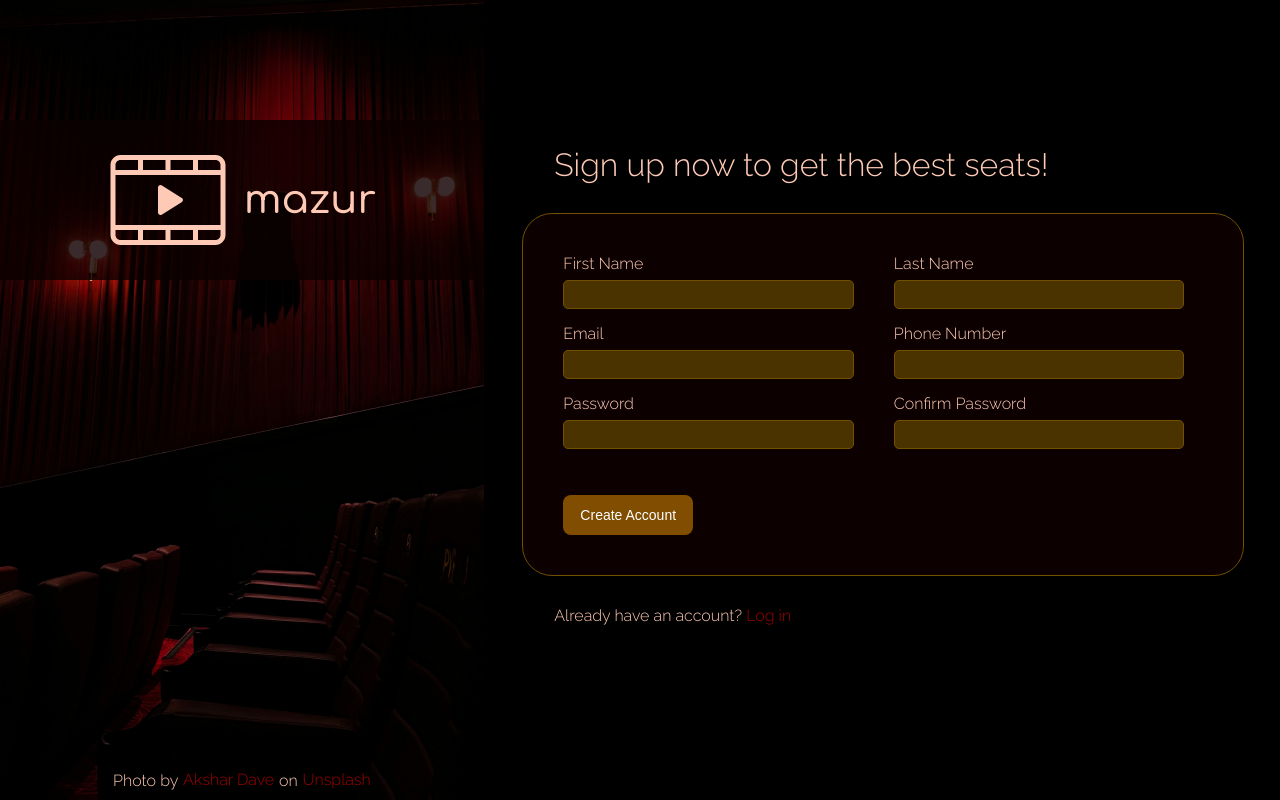
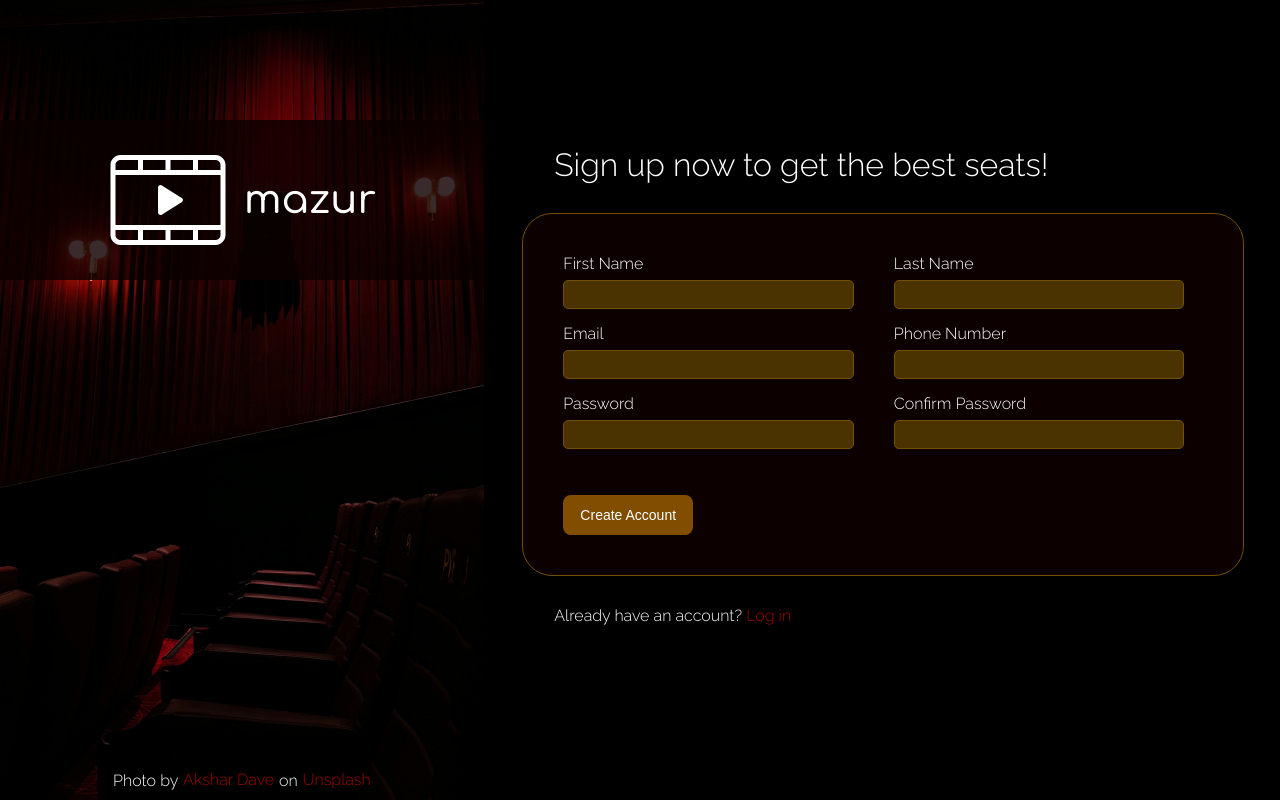
Before and after one commit to mRzadzinski/sign-up-form, a plain HTML site: page index.html in a window 1280 px wide. Drawn offline with Linux system fonts and the light colour scheme.

Commit message:
Update main font color

```diff
--- a/style.scss
+++ b/style.scss
@@ -2,7 +2,7 @@
 
 $link-color: rgb(161, 0, 0);
 $dark-gold: rgb(114, 80, 0);
-$main-color: #ffcab5;
+$main-color: white;
 $dark-red: rgb(12, 0, 0);
 $invalid: solid 2px rgb(167, 0, 0);
 
```
Also changed, not shown: style.css, 1 other file.
